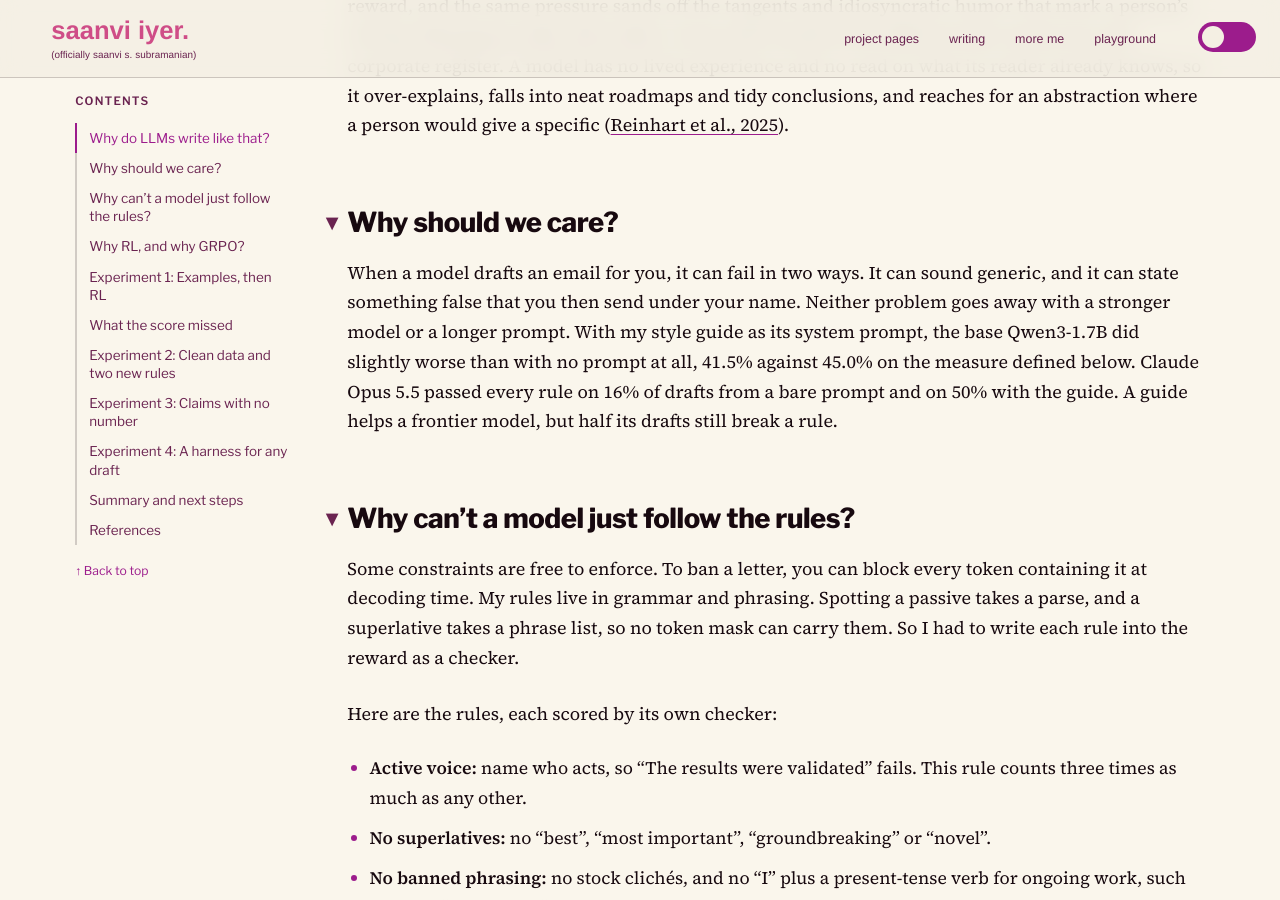
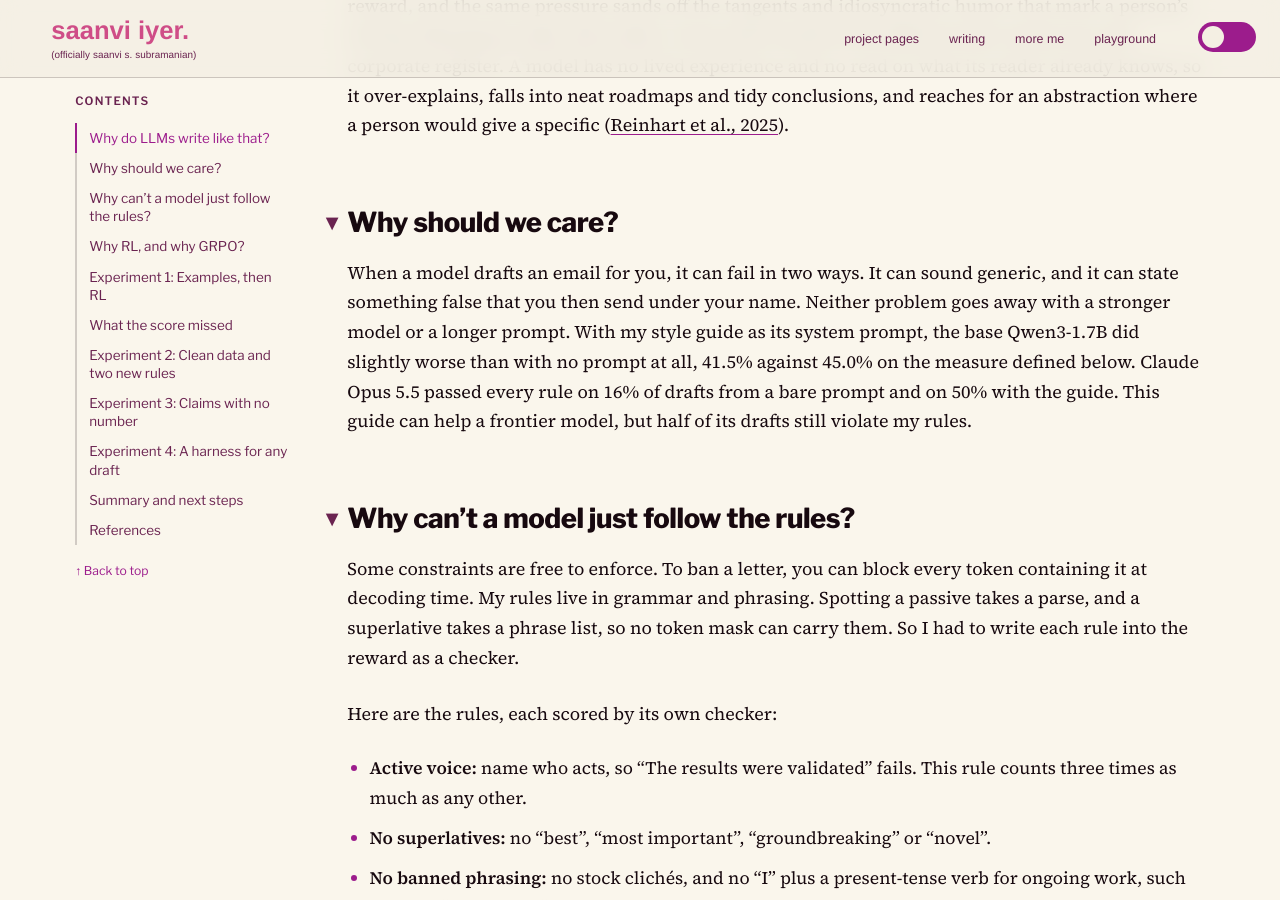
Before and after one commit to saanviiyer/saanviiyer.github.io, a Jekyll site: the page built from _posts/2026-11-05-qwen-by-my-rules.md, in a window 1280 px wide and 900 px high, scrolled down 898 px. Built offline with Jekyll 4.4.1, drawn with Linux system fonts in a browser that asks for light colours; some web fonts are replaced.

Commit message:
Reword the frontier-model line in the Qwen post

```diff
--- a/_posts/2026-11-05-qwen-by-my-rules.md
+++ b/_posts/2026-11-05-qwen-by-my-rules.md
@@ -23,7 +23,7 @@ Large language models are phenomenal at marketing, speaking in sycophantic sloga
 
 ## Why should we care?
 
-When a model drafts an email for you, it can fail in two ways. It can sound generic, and it can state something false that you then send under your name. Neither problem goes away with a stronger model or a longer prompt. With my style guide as its system prompt, the base Qwen3-1.7B did slightly worse than with no prompt at all, 41.5% against 45.0% on the measure defined below. Claude Opus 5.5 passed every rule on 16% of drafts from a bare prompt and on 50% with the guide. A guide helps a frontier model, but half its drafts still break a rule.
+When a model drafts an email for you, it can fail in two ways. It can sound generic, and it can state something false that you then send under your name. Neither problem goes away with a stronger model or a longer prompt. With my style guide as its system prompt, the base Qwen3-1.7B did slightly worse than with no prompt at all, 41.5% against 45.0% on the measure defined below. Claude Opus 5.5 passed every rule on 16% of drafts from a bare prompt and on 50% with the guide. This guide can help a frontier model, but half of its drafts still violate my rules.
 
 ## Why can't a model just follow the rules?
 
```
